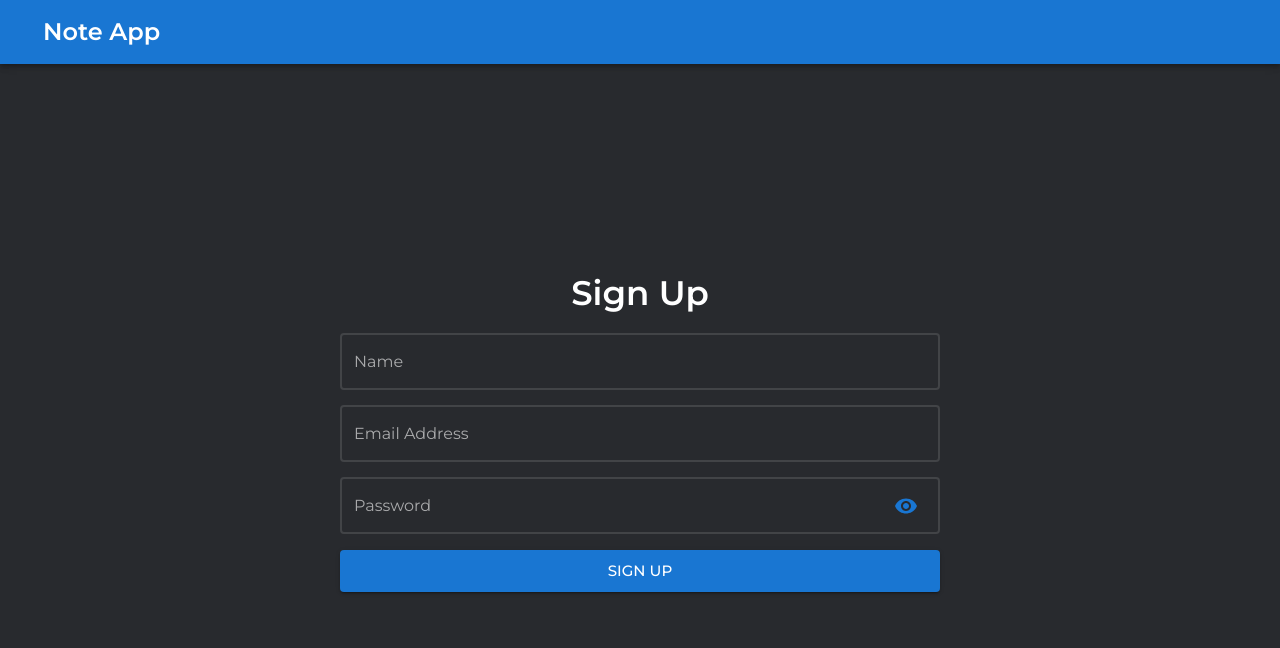
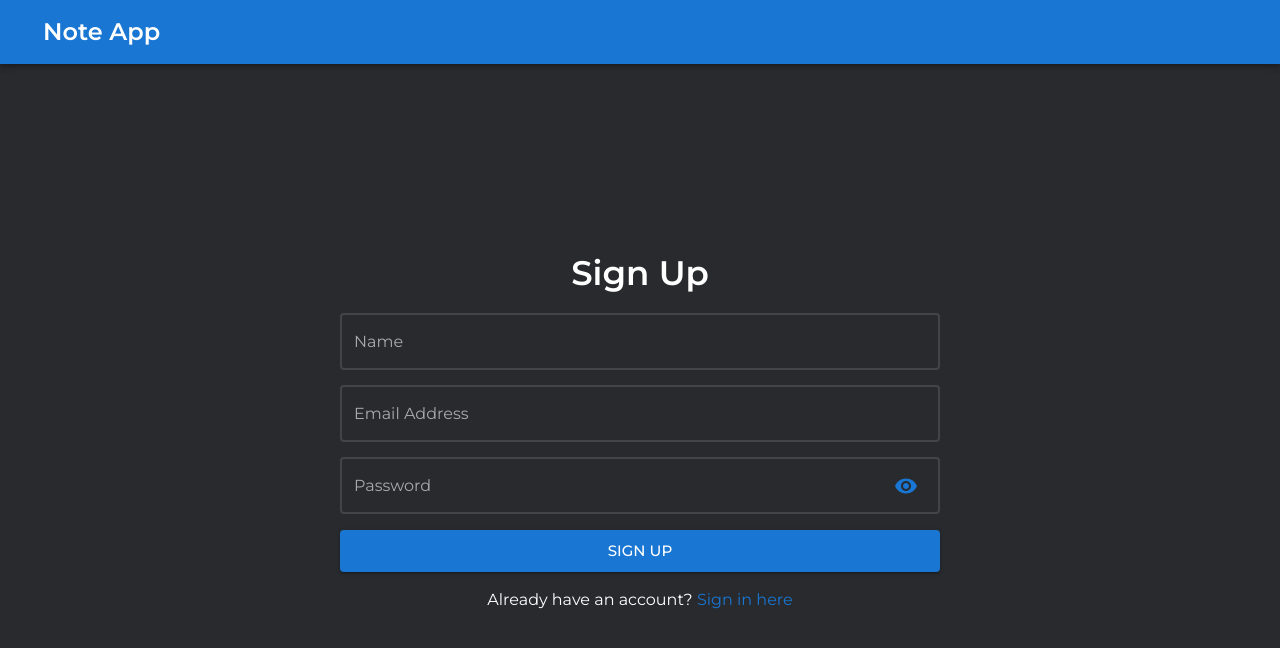
Before and after one commit to jaballogian/dicoding-submissions, a React (Create React App) app in the folder react/3-react-fundamental-2/: page /sign-up in a window 1280 px wide. Shown: the top 648 px of the page. Built offline with nearby package versions, Linux system fonts and the light colour scheme.

Commit message:
add sign in Typography component

```diff
--- a/react/3-react-fundamental-2/src/pages/SignUp.jsx
+++ b/react/3-react-fundamental-2/src/pages/SignUp.jsx
@@ -9,6 +9,7 @@ import FormControl from '@mui/material/FormControl'
 import IconButton from '@mui/material/IconButton'
 import InputAdornment from '@mui/material/InputAdornment'
 import InputLabel from '@mui/material/InputLabel'
+import Link from '@mui/material/Link'
 import OutlinedInput from '@mui/material/OutlinedInput'
 import Stack from '@mui/material/Stack'
 import Typography from '@mui/material/Typography'
@@ -114,6 +115,21 @@ const SignUp = () => {
         >
           Sign Up
         </Button>
+
+        {/* SIGN IN TEXT */}
+        <Typography
+          component='p'
+          color='text.primary'
+          textAlign='center'
+        >
+          Already have an account?&nbsp;
+          <Link
+            href='/sign-in'
+            underline='hover'
+          >
+            Sign in here
+          </Link>
+        </Typography>
       </Stack>
     </Stack>
   )
```
